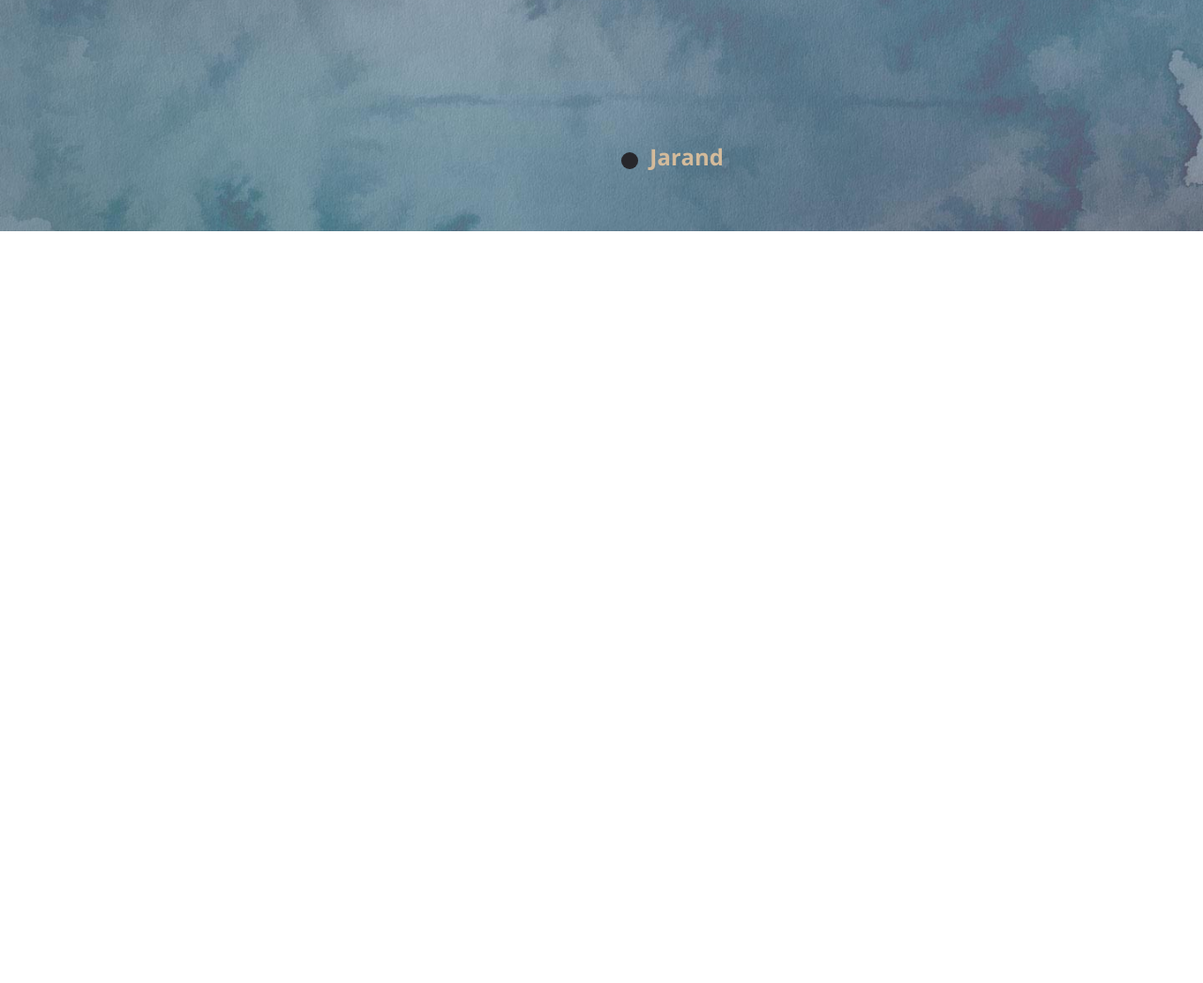
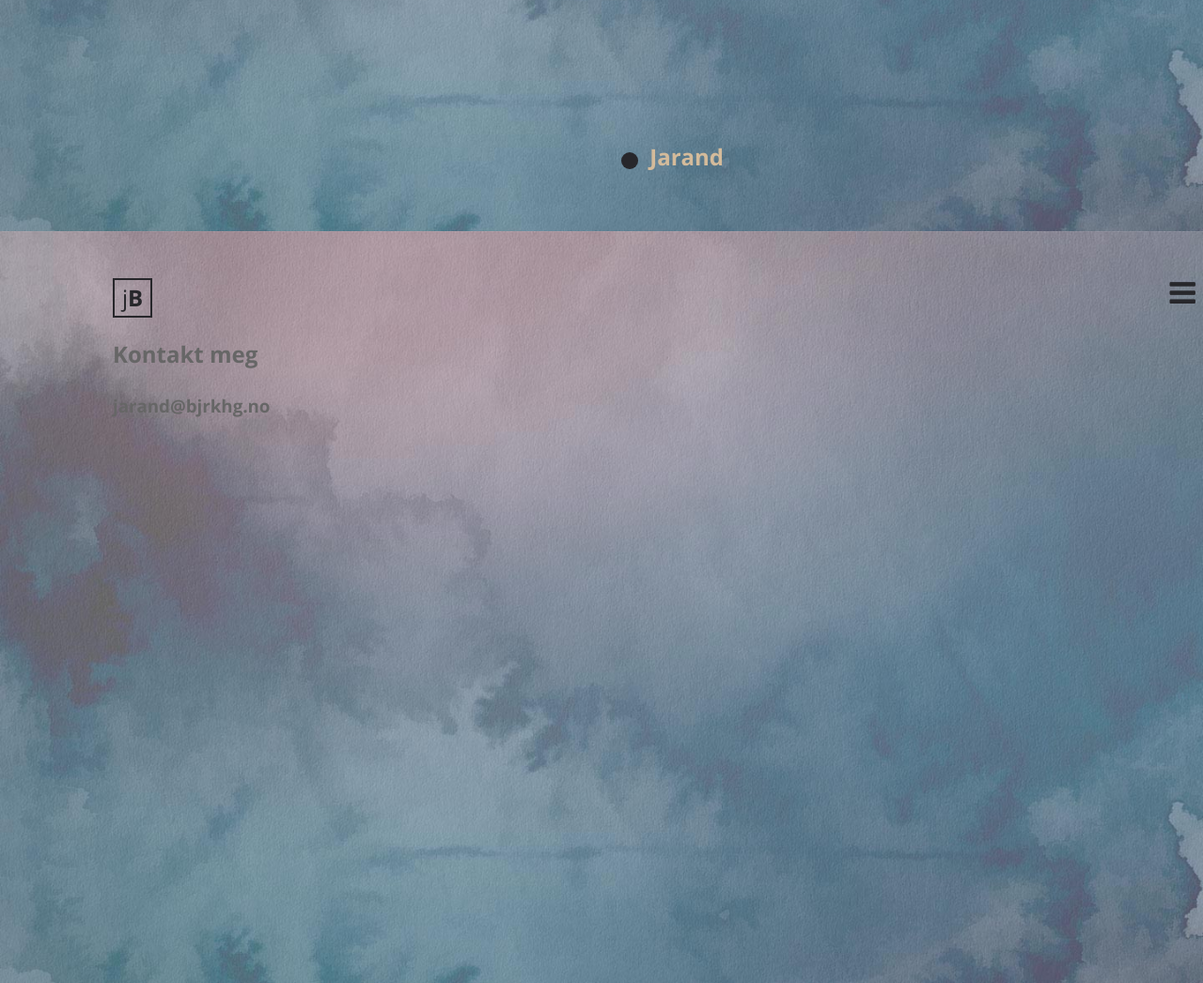
Before and after one commit to jarandb/portfolio, a plain HTML site: page index.html in a window 1280 px wide. Shown: the part 2154-3200 px from the top of the page at 94% size. Before the commit the page ends 2400 px from the top, so only its background shows below. Drawn offline with nearby package versions, Linux system fonts and the light colour scheme.

Commit message:
Started contact form

```diff
--- a/assets/css/4-pages/contact-page.scss
+++ b/assets/css/4-pages/contact-page.scss
@@ -0,0 +1,11 @@
+.contact{
+  background-image: url("/assets/img/about-bg.jpg");
+  background-position: center center;
+  background-size: cover;
+  background-repeat: no-repeat;
+  height: 100vh;
+
+  .contact-wrapper{
+
+  }
+}
--- a/index.html
+++ b/index.html
@@ -193,7 +193,34 @@
   </section>
 
   <!-- kontakt delen -->
+  <section class="contact" id="contact">
+    <div class="wrapper contact-wrapper">
+      <header class="header">
+        <a href="#landing">
+          <div class="logo">
+            <p>j<span>B</jspan></p>
+          </div>
+        </a>
+        <nav>
+          <i class="fa fa-bars fa-2x black" id="modal"></i>
+        </nav>
+      </header>
 
+      <h2 class="contact-headline">
+        Kontakt meg
+      </h2>
+
+      <form action="" method="post">
+
+      </form>
+
+      <h3 class="contact-mail">
+        jarand@bjrkhg.no
+      </h3>
+      <!-- next div is wrapper -->
+    </div>
+  </section>
+  <!-- end conctact -->
 <script src="assets/js/jquery-2.1.4.min.js"></script>
 <script src="assets/js/functions.js" type="text/javascript"></script>
 </body>
```
Also changed, not shown: assets/css/main.css.
